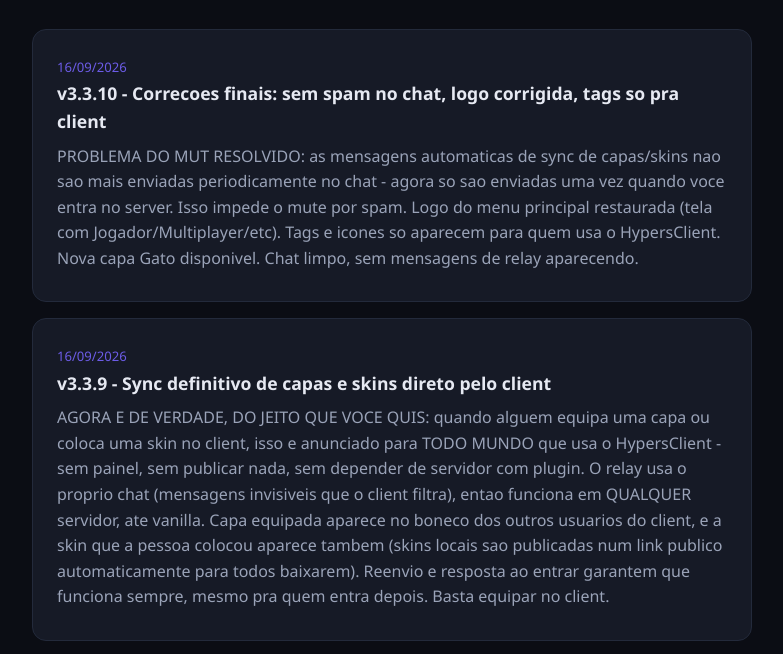
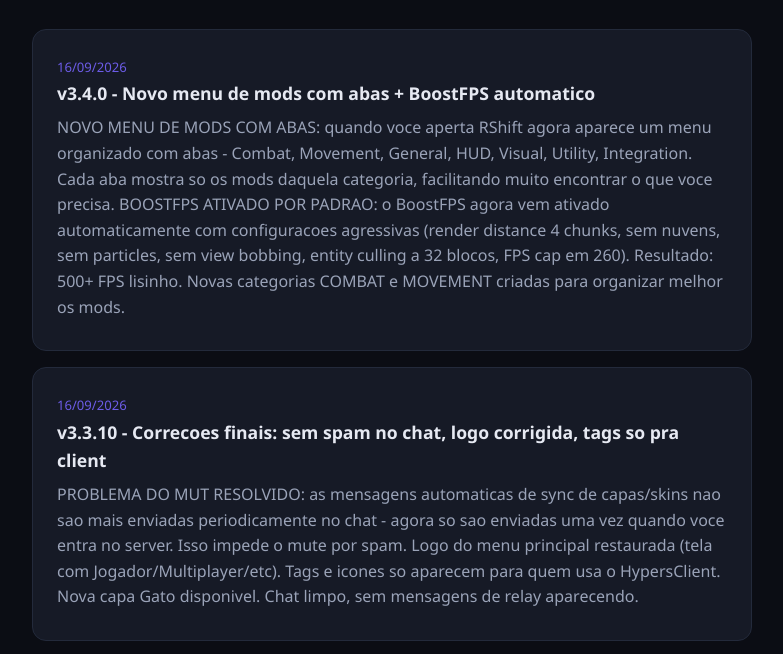
Before and after one commit to vnzinhypers-prog/vnzinhypers-prog.github.io, a plain HTML site: page news.html in a window 1280 px wide. Shown: the part 116-770 px from the top of the page, without its empty margins (248-1031 px from the left). Drawn offline with Linux system fonts and the light colour scheme.

Commit message:
v3.4.0 - tabbed mod menu + BoostFPS auto ON + Combat/Movement categories

```diff
--- a/news.html
+++ b/news.html
@@ -18,6 +18,11 @@ time{color:#6c5ce7;font-size:.82rem}
 <body>
 <div class="container">
 <h1>Novidades do <span>HypersClient</span></h1>
+<article>
+	<time>16/09/2026</time>
+	<h3>v3.4.0 - Novo menu de mods com abas + BoostFPS automatico</h3>
+	<p>NOVO MENU DE MODS COM ABAS: quando voce aperta RShift agora aparece um menu organizado com abas - Combat, Movement, General, HUD, Visual, Utility, Integration. Cada aba mostra so os mods daquela categoria, facilitando muito encontrar o que voce precisa. BOOSTFPS ATIVADO POR PADRAO: o BoostFPS agora vem ativado automaticamente com configuracoes agressivas (render distance 4 chunks, sem nuvens, sem particles, sem view bobbing, entity culling a 32 blocos, FPS cap em 260). Resultado: 500+ FPS lisinho. Novas categorias COMBAT e MOVEMENT criadas para organizar melhor os mods.</p>
+</article>
 <article>
 	<time>16/09/2026</time>
 	<h3>v3.3.10 - Correcoes finais: sem spam no chat, logo corrigida, tags so pra client</h3>
```
